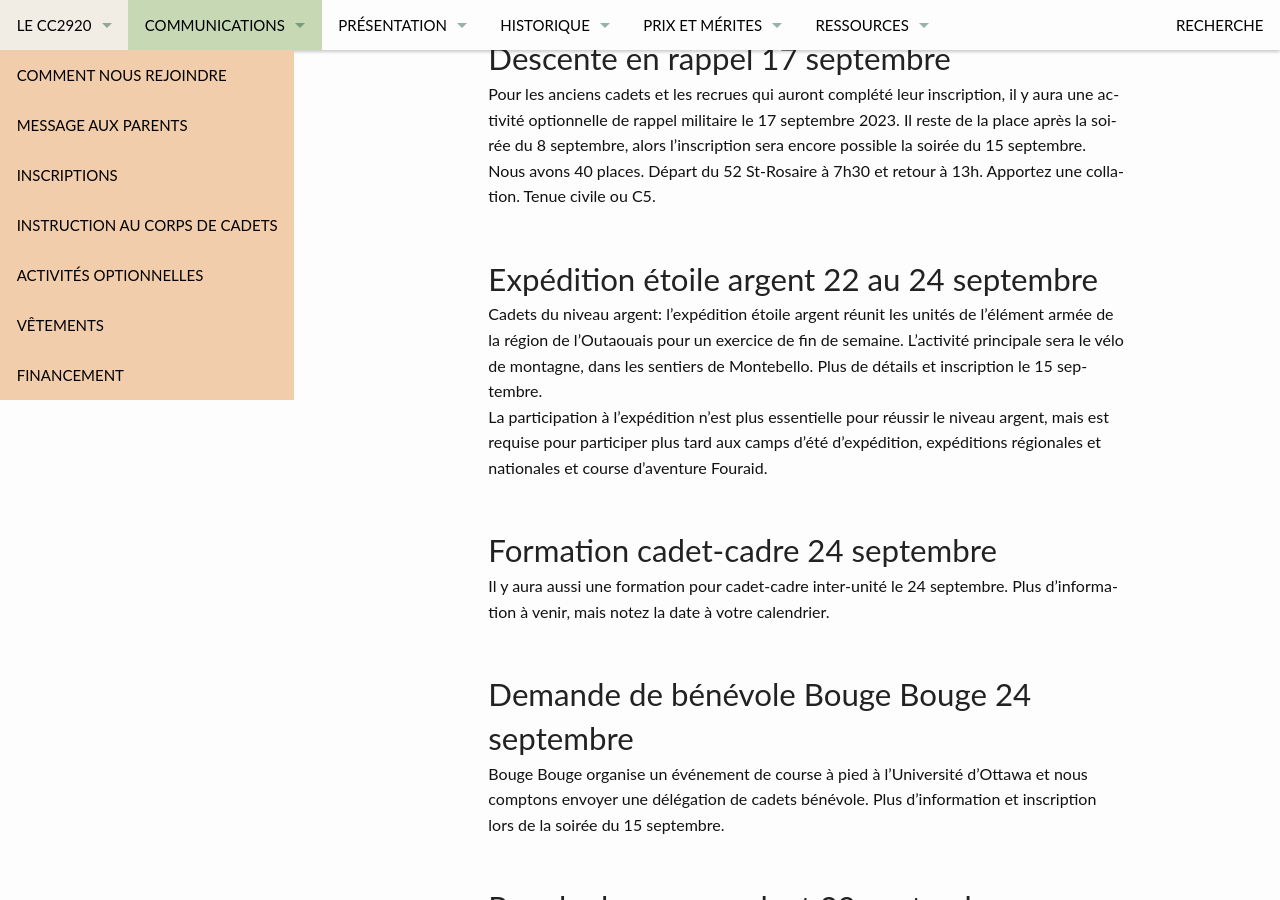
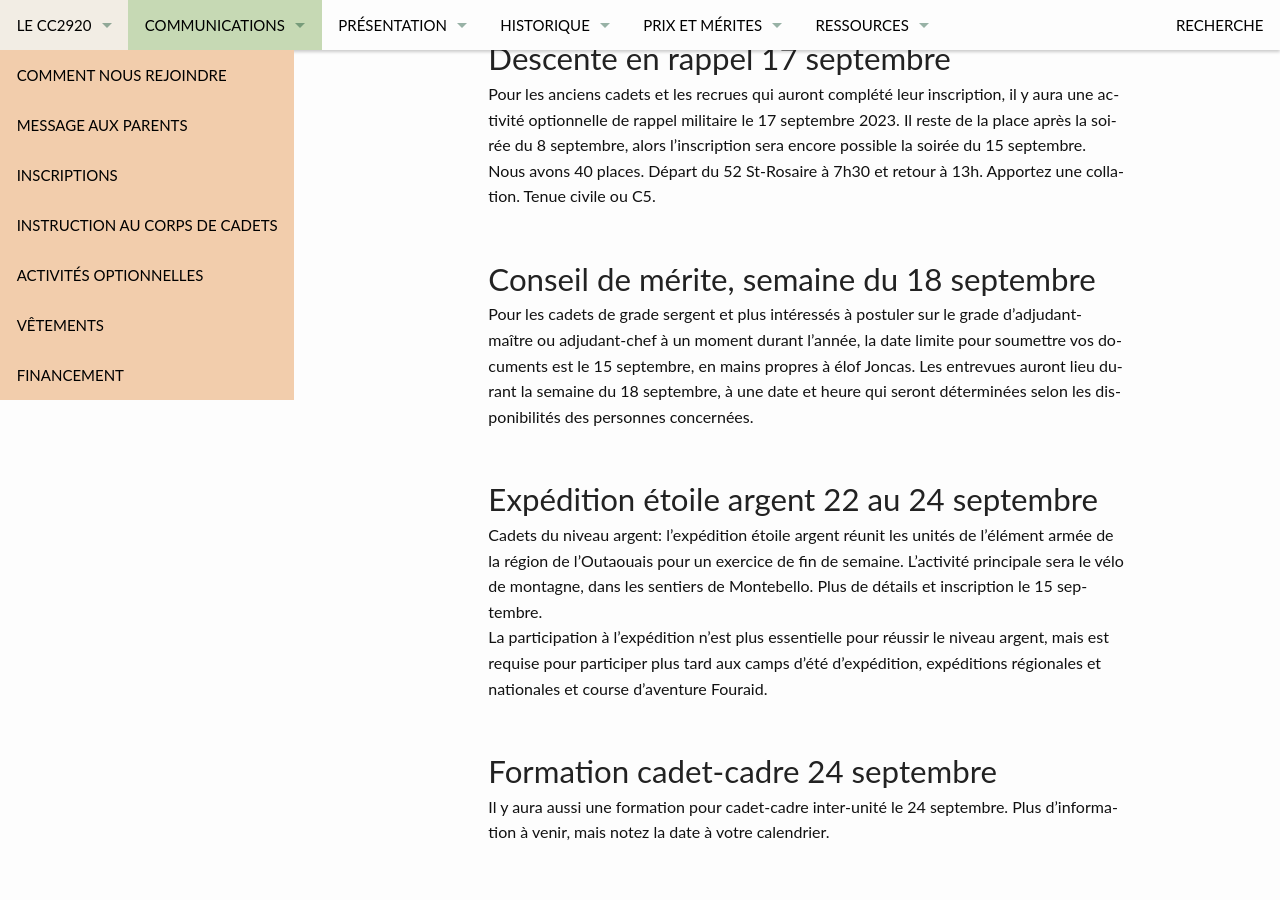
Before and after one commit to CC2920/web, a Jekyll site: the page built from _communications/messages.md, in a window 1280 px wide and 900 px high, scrolled down 970 px. Built offline with Jekyll 4.4.1, drawn with Linux system fonts in a browser that asks for light colours.

Commit message:
Update messages.md

```diff
--- a/_communications/messages.md
+++ b/_communications/messages.md
@@ -35,6 +35,10 @@
 Pour les anciens cadets et les recrues qui auront complété leur inscription, il y aura une activité optionnelle de rappel militaire le 17 septembre 2023. Il reste de la place après la soirée du 8 septembre, alors l'inscription sera encore possible la soirée du 15 septembre. Nous avons 40 places.
 Départ du 52 St-Rosaire à 7h30 et retour à 13h. Apportez une collation. Tenue civile ou C5.
 
+## Conseil de mérite, semaine du 18 septembre
+
+Pour les cadets de grade sergent et plus intéressés à postuler sur le grade d'adjudant-maître ou adjudant-chef à un moment durant l'année, la date limite pour soumettre vos documents est le 15 septembre, en mains propres à élof Joncas. Les entrevues auront lieu durant la semaine du 18 septembre, à une date et heure qui seront déterminées selon les disponibilités des personnes concernées.
+
 ## Expédition étoile argent 22 au 24 septembre
 
 Cadets du niveau argent: l'expédition étoile argent réunit les unités de l'élément armée de la région de l'Outaouais pour un exercice de fin de semaine. L'activité principale sera le vélo de montagne, dans les sentiers de Montebello. Plus de détails et inscription le 15 septembre.
```
